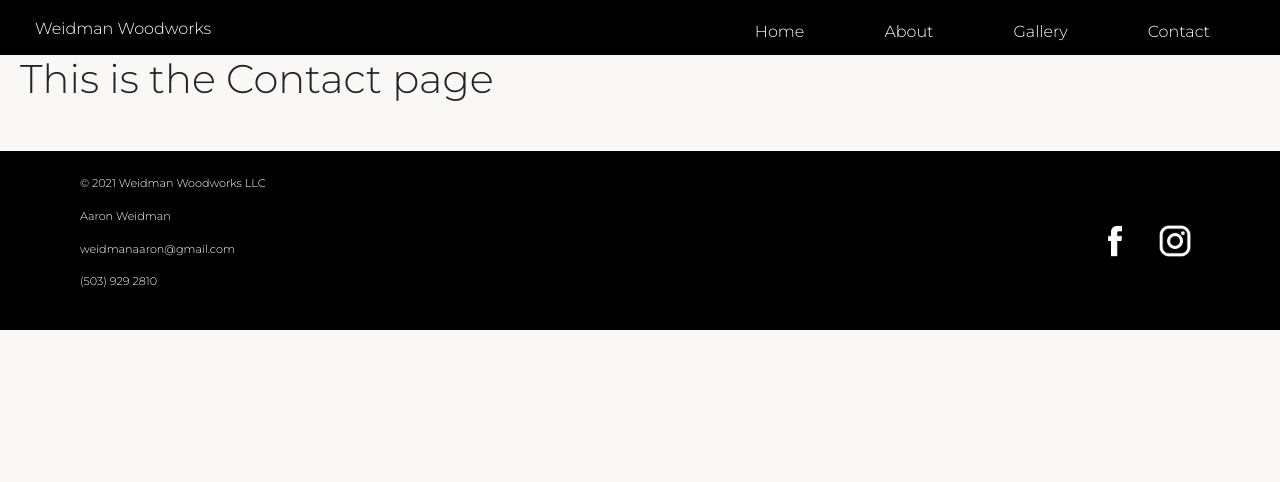
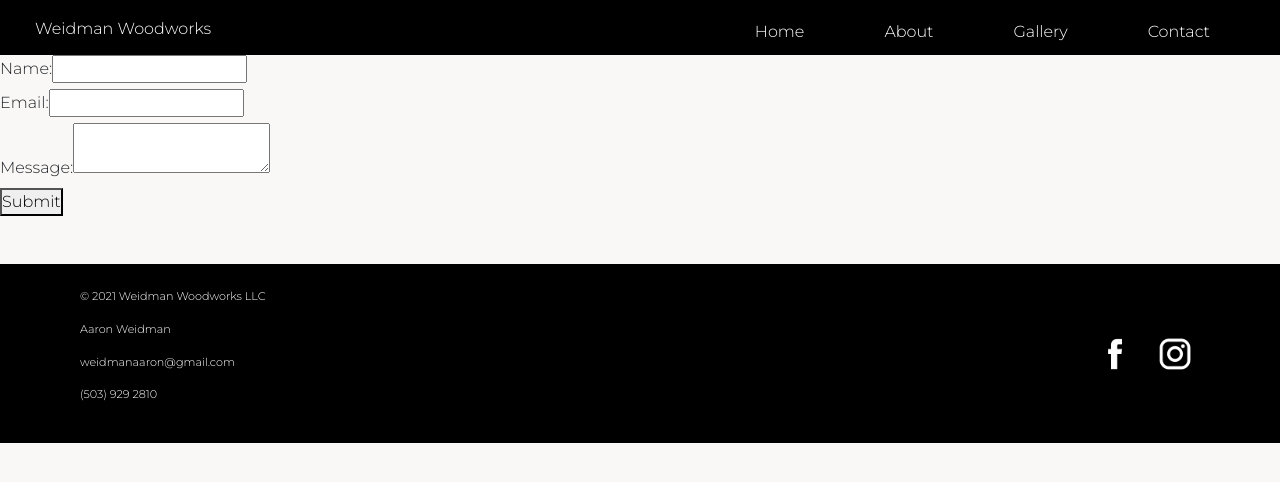
Before and after one commit to Saul-Ordonez/weidman-woodworks, a React (Create React App) app: page /#/contact in a window 1280 px wide. Shown: the top 482 px of the page. Built offline with nearby package versions, Linux system fonts and the light colour scheme.

Commit message:
create local node server and contact form to test out email contact

```diff
--- a/package.json
+++ b/package.json
@@ -8,8 +8,11 @@
     "@testing-library/react": "^9.5.0",
     "@testing-library/user-event": "^7.2.1",
     "bootstrap": "^4.6.0",
+    "cors": "^2.8.5",
+    "express": "^4.17.1",
     "gh-pages": "^3.1.0",
     "jquery": "^3.5.1",
+    "nodemailer": "^6.5.0",
     "popper.js": "^1.16.1",
     "react": "^16.13.1",
     "react-dom": "^16.13.1",
--- a/src/components/Contact.jsx
+++ b/src/components/Contact.jsx
@@ -1,15 +1,44 @@
-import React from 'react';
+import React, { useState } from 'react';
 
 const Contact = () => {
-  const titleStyle = {
-    marginLeft: 20,
-  }
-
+  const [status, setStatus] = useState("Submit");
+  const handleSubmit = async (e) => {
+    e.preventDefault();
+    setStatus("Sending...");
+    const { name, email, message } = e.target.elements;
+    let details = {
+      name: name.value,
+      email: email.value,
+      message: message.value,
+    };
+    let response = await fetch("http://localhost:5000/contact", {
+      method: "POST",
+      headers: {
+        "Content-Type": "application/json;charset=utf-8",
+      },
+      body: JSON.stringify(details),
+    });
+    setStatus("Submit");
+    let result = await response.json();
+    alert(result.status);
+  };
   return (
-    <React.Fragment>
-      <h1 style={titleStyle}>This is the Contact page</h1>
-    </React.Fragment>
+    <form onSubmit={handleSubmit}>
+      <div>
+        <label htmlFor="name">Name:</label>
+        <input type="text" id="name" required />
+      </div>
+      <div>
+        <label htmlFor="email">Email:</label>
+        <input type="email" id="email" required />
+      </div>
+      <div>
+        <label htmlFor="message">Message:</label>
+        <textarea id="message" required />
+      </div>
+      <button type="submit">{status}</button>
+    </form>
   );
-}
+};
 
 export default Contact;
```
Also changed, not shown: server.js (added, +26 -0 lines), 1 other file (tests, documents, lock files or other folders).
